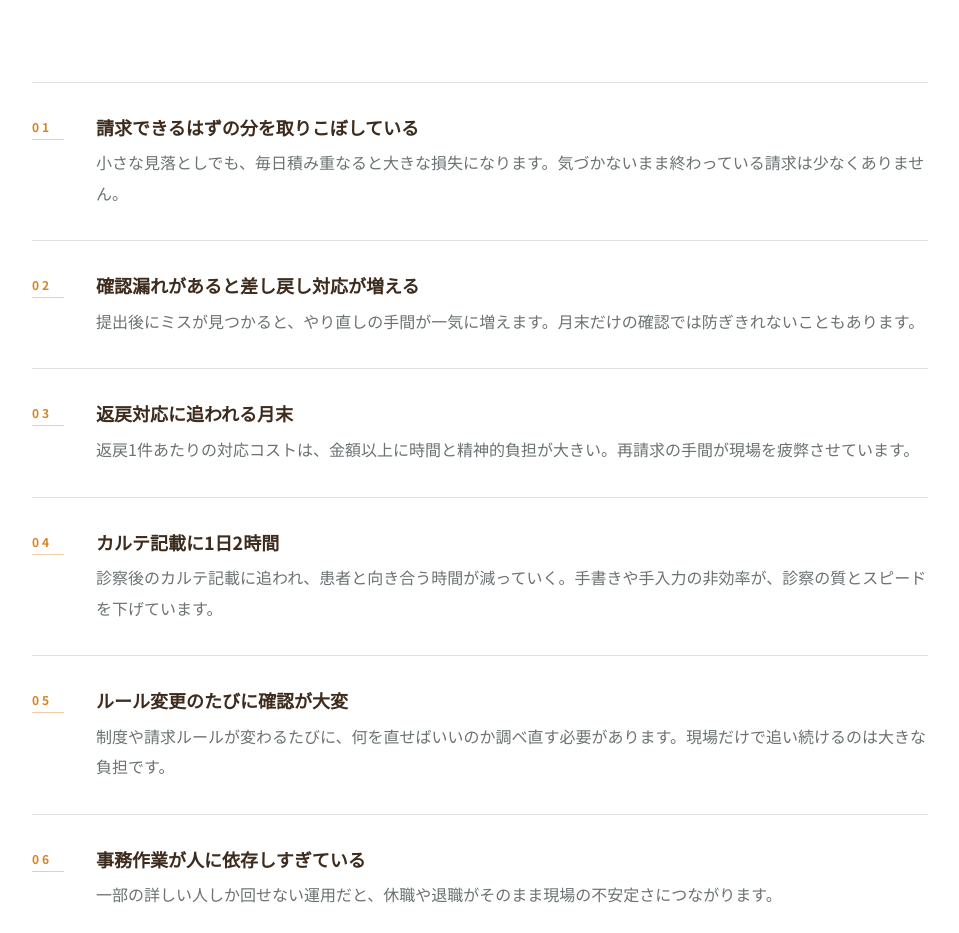
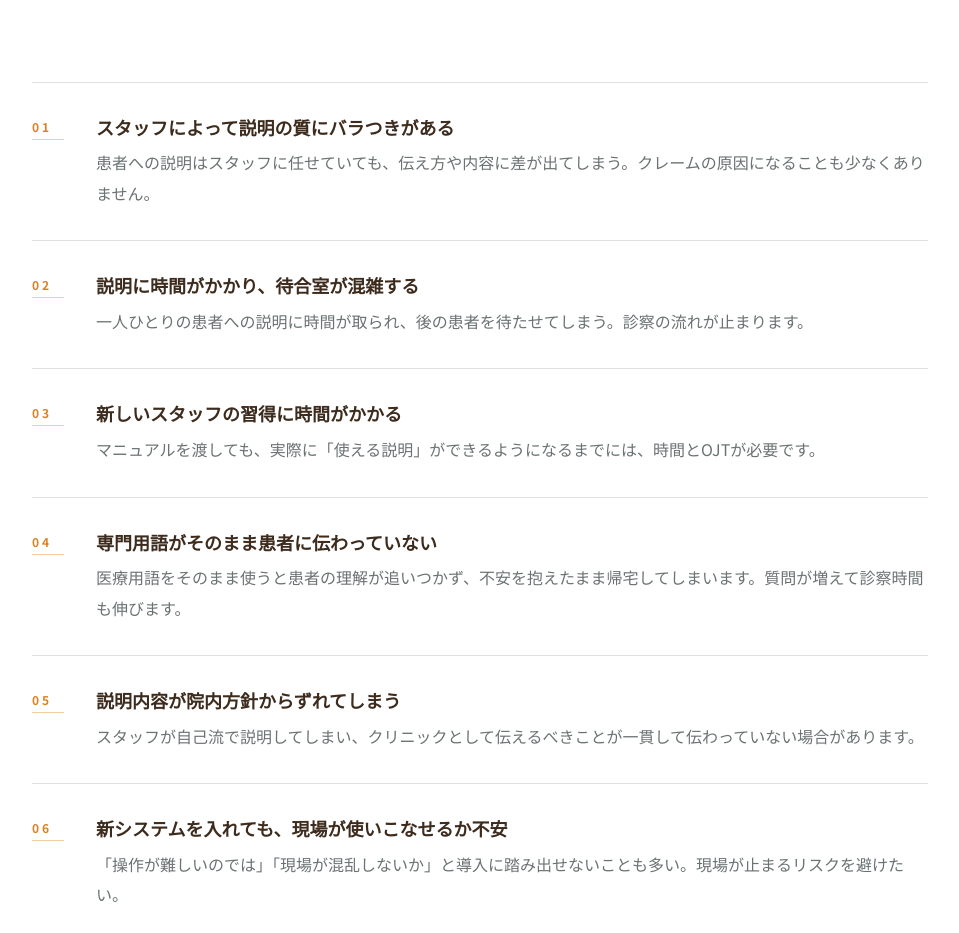
Before and after one commit to ilmiaco/ilmiacosite, a React (Vite) app: page / in a window 1280 px wide. Shown: the part 2319-3252 px from the top of the page, without its empty margins (160-1119 px from the left). Built offline with nearby package versions, Linux system fonts and the light colour scheme.

Commit message:
feat: update PainPointsSection for イルミアガイド pain points

```diff
--- a/src/app/components/sections/PainPointsSection.tsx
+++ b/src/app/components/sections/PainPointsSection.tsx
@@ -3,28 +3,28 @@ import { ChevronDown } from 'lucide-react';
 
 const painPoints = [
   {
-    title: '請求できるはずの分を取りこぼしている',
-    description: '小さな見落としでも、毎日積み重なると大きな損失になります。気づかないまま終わっている請求は少なくありません。',
+    title: 'スタッフによって説明の質にバラつきがある',
+    description: '患者への説明はスタッフに任せていても、伝え方や内容に差が出てしまう。クレームの原因になることも少なくありません。',
   },
   {
-    title: '確認漏れがあると差し戻し対応が増える',
-    description: '提出後にミスが見つかると、やり直しの手間が一気に増えます。月末だけの確認では防ぎきれないこともあります。',
+    title: '説明に時間がかかり、待合室が混雑する',
+    description: '一人ひとりの患者への説明に時間が取られ、後の患者を待たせてしまう。診察の流れが止まります。',
   },
   {
-    title: '返戻対応に追われる月末',
-    description: '返戻1件あたりの対応コストは、金額以上に時間と精神的負担が大きい。再請求の手間が現場を疲弊させています。',
+    title: '新しいスタッフの習得に時間がかかる',
+    description: 'マニュアルを渡しても、実際に「使える説明」ができるようになるまでには、時間とOJTが必要です。',
   },
   {
-    title: 'カルテ記載に1日2時間',
-    description: '診察後のカルテ記載に追われ、患者と向き合う時間が減っていく。手書きや手入力の非効率が、診察の質とスピードを下げています。',
+    title: '専門用語がそのまま患者に伝わっていない',
+    description: '医療用語をそのまま使うと患者の理解が追いつかず、不安を抱えたまま帰宅してしまいます。質問が増えて診察時間も伸びます。',
   },
   {
-    title: 'ルール変更のたびに確認が大変',
-    description: '制度や請求ルールが変わるたびに、何を直せばいいのか調べ直す必要があります。現場だけで追い続けるのは大きな負担です。',
+    title: '説明内容が院内方針からずれてしまう',
+    description: 'スタッフが自己流で説明してしまい、クリニックとして伝えるべきことが一貫して伝わっていない場合があります。',
   },
   {
-    title: '事務作業が人に依存しすぎている',
-    description: '一部の詳しい人しか回せない運用だと、休職や退職がそのまま現場の不安定さにつながります。',
+    title: '新システムを入れても、現場が使いこなせるか不安',
+    description: '「操作が難しいのでは」「現場が混乱しないか」と導入に踏み出せないことも多い。現場が止まるリスクを避けたい。',
   },
 ];
 
@@ -38,8 +38,8 @@ export default function PainPointsSection() {
         {/* Editorial heading */}
         <div className="mb-14 md:mb-20 reveal">
           <h2 className="text-[1.875rem] sm:text-4xl md:text-5xl font-bold text-[#3D2C1E] leading-tight">
-            クリニック経営、<br className="sm:hidden" />
-            <span className="text-[#D98324]">こんな課題</span>はありませんか？
+            院長先生、<br className="sm:hidden" />
+            <span className="text-[#D98324]">こんなお悩み</span>はありませんか？
           </h2>
         </div>
 
```
